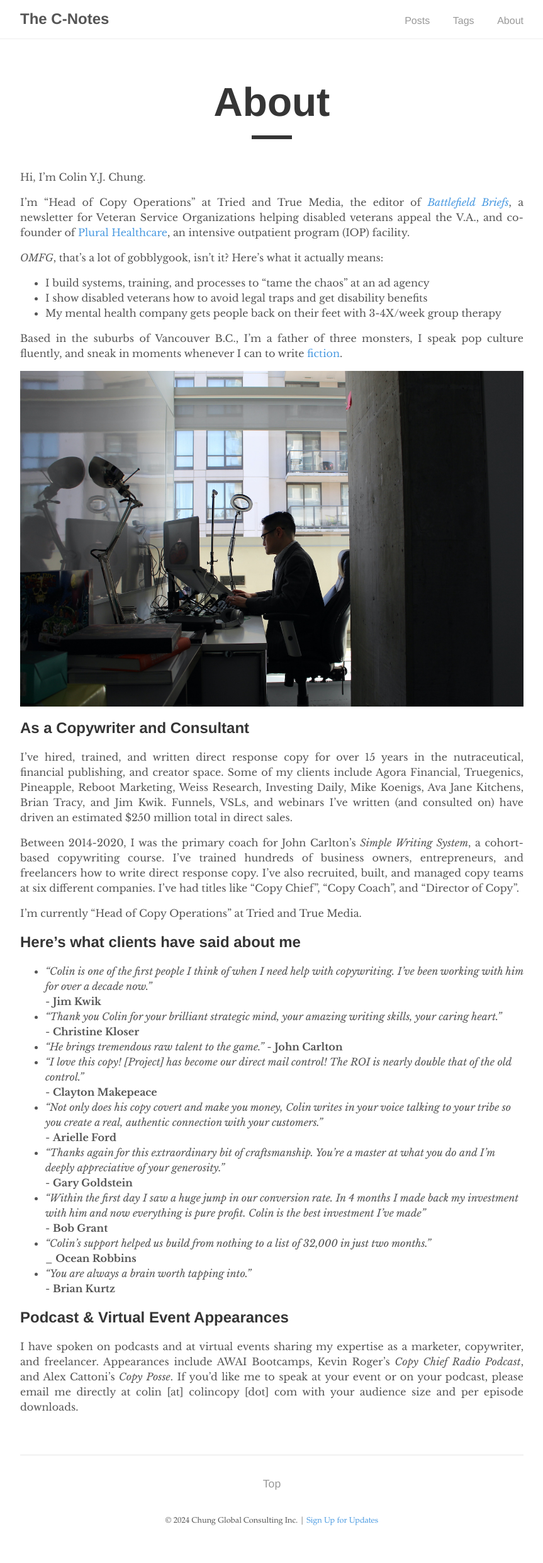
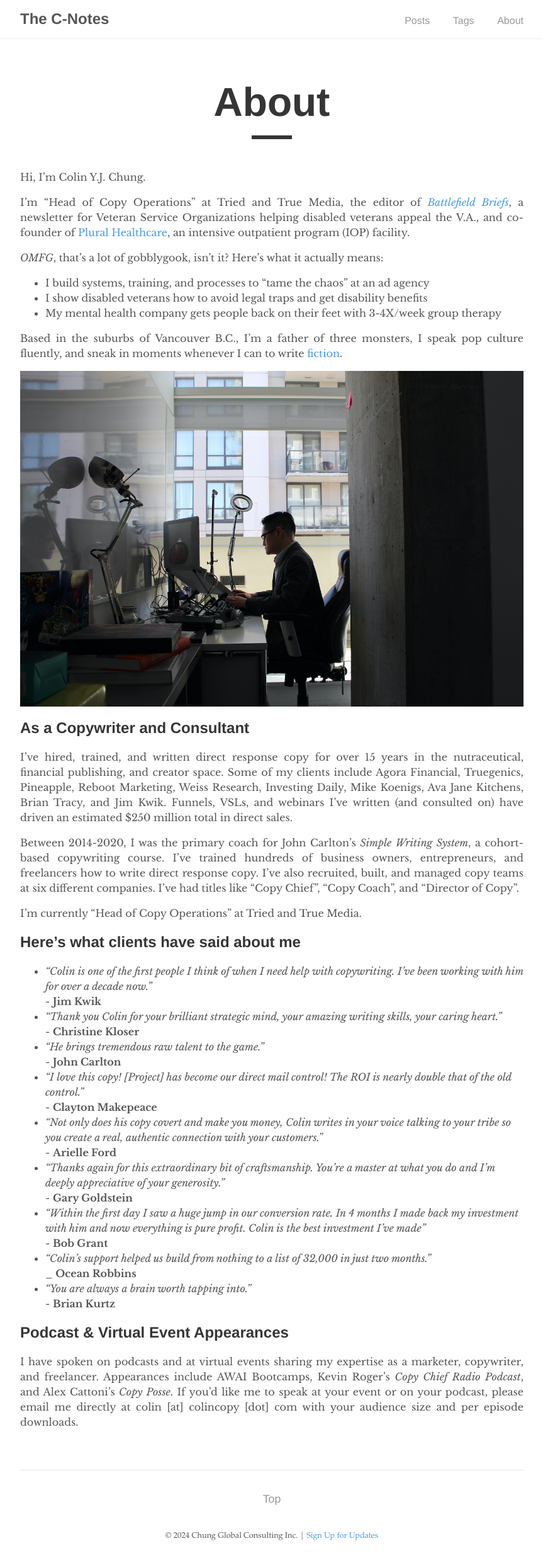
Before and after one commit to colinyjchung/cnotes, a Jekyll site: the page built from _pages/about.md, in a window 1280 px wide. Shown: the whole page at 63% size, without its empty margins (208-1071 px from the left). Built offline with Jekyll 4.4.1, drawn with Linux system fonts in a browser that asks for light colours; before the commit the page ends 2458 px from its top, so only the background shows below that.

```diff
--- a/_pages/about.md
+++ b/_pages/about.md
@@ -30,7 +30,7 @@ I'm currently "Head of Copy Operations" at Tried and True Media.
 
 * _"Colin is one of the first people I think of when I need help with copywriting. I've been working with him for over a decade now."_ <br/> - **Jim Kwik**
 * _"Thank you Colin for your brilliant strategic mind, your amazing writing skills, your caring heart."_ <br/> - **Christine Kloser**
-* _"He brings tremendous raw talent to the game."_ - **John Carlton**
+* _"He brings tremendous raw talent to the game."_ <br/> - **John Carlton**
 * _"I love this copy! [Project] has become our direct mail control! The ROI is nearly double that of the old control."_ <br/> - **Clayton Makepeace**
 * _"Not only does his copy covert and make you money, Colin writes in your voice talking to your tribe so you create a real, authentic connection with your customers."_ <br/> - **Arielle Ford**
 * _"Thanks again for this extraordinary bit of craftsmanship. You're a master at what you do and I'm deeply appreciative of your generosity."_ <br/> - **Gary Goldstein**
```
